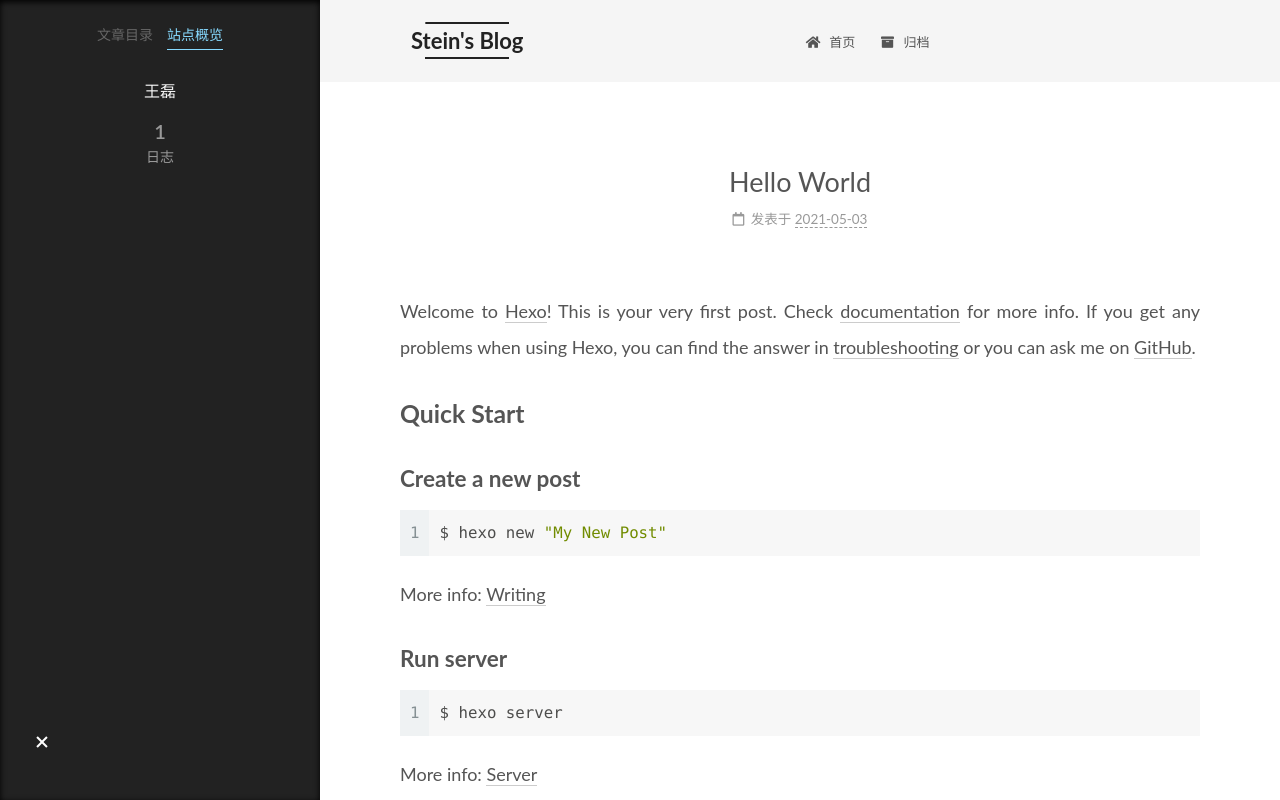
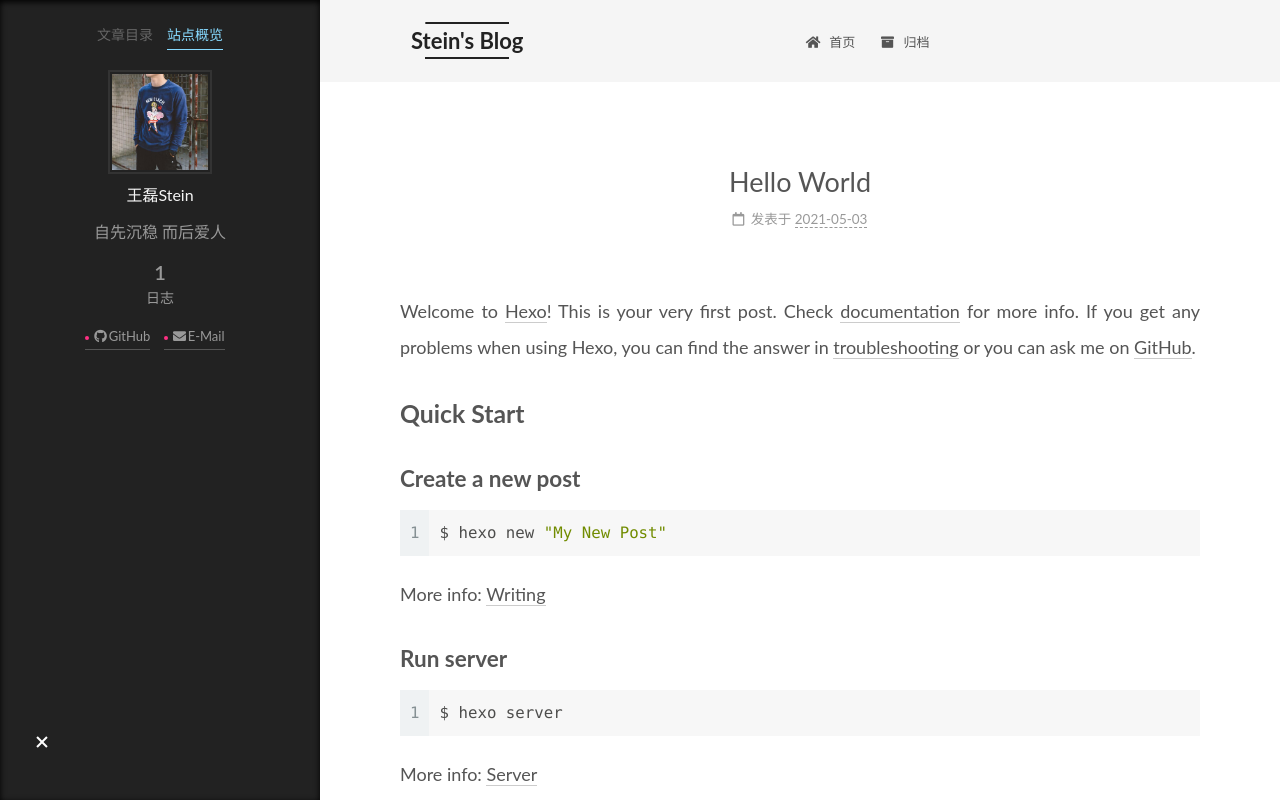
Before and after one commit to whyleit/kuopio.github.io, a plain HTML site: page 2021/05/03/hello-world/index.html in a window 1280 px wide. Both pictures are taken after a click on the item "站点概览". Shown: the top 800 px of the page. Drawn offline with Linux system fonts and the light colour scheme.

Commit message:
Site updated: 2021-05-03 15:09:27

```diff
--- a/2021/05/03/hello-world/index.html
+++ b/2021/05/03/hello-world/index.html
@@ -29,7 +29,7 @@
 <meta property="og:locale" content="zh_CN">
 <meta property="article:published_time" content="2021-05-03T02:40:58.279Z">
 <meta property="article:modified_time" content="2021-05-03T02:40:58.279Z">
-<meta property="article:author" content="王磊">
+<meta property="article:author" content="王磊Stein">
 <meta name="twitter:card" content="summary">
 
 <link rel="canonical" href="http://example.com/2021/05/03/hello-world/">
@@ -153,9 +153,9 @@
     <link itemprop="mainEntityOfPage" href="http://example.com/2021/05/03/hello-world/">
 
     <span hidden itemprop="author" itemscope itemtype="http://schema.org/Person">
-      <meta itemprop="image" content="/images/avatar.gif">
-      <meta itemprop="name" content="王磊">
-      <meta itemprop="description" content="">
+      <meta itemprop="image" content="/images/avatar.png">
+      <meta itemprop="name" content="王磊Stein">
+      <meta itemprop="description" content="自先沉稳 而后爱人">
     </span>
 
     <span hidden itemprop="publisher" itemscope itemtype="http://schema.org/Organization">
@@ -276,8 +276,10 @@
 
       <div class="site-overview-wrap sidebar-panel">
         <div class="site-author motion-element" itemprop="author" itemscope itemtype="http://schema.org/Person">
-  <p class="site-author-name" itemprop="name">王磊</p>
-  <div class="site-description" itemprop="description"></div>
+    <img class="site-author-image" itemprop="image" alt="王磊Stein"
+      src="/images/avatar.png">
+  <p class="site-author-name" itemprop="name">王磊Stein</p>
+  <div class="site-description" itemprop="description">自先沉稳 而后爱人</div>
 </div>
 <div class="site-state-wrap motion-element">
   <nav class="site-state">
@@ -290,6 +292,14 @@
       </div>
   </nav>
 </div>
+  <div class="links-of-author motion-element">
+      <span class="links-of-author-item">
+        <a href="https://github.com/kuopio" title="GitHub → https:&#x2F;&#x2F;github.com&#x2F;kuopio" rel="noopener" target="_blank"><i class="fab fa-github fa-fw"></i>GitHub</a>
+      </span>
+      <span class="links-of-author-item">
+        <a href="mailto:kuopio@163.com" title="E-Mail → mailto:kuopio@163.com" rel="noopener" target="_blank"><i class="fa fa-envelope fa-fw"></i>E-Mail</a>
+      </span>
+  </div>
 
 
 
@@ -316,7 +326,7 @@
   <span class="with-love">
     <i class="fa fa-heart"></i>
   </span>
-  <span class="author" itemprop="copyrightHolder">王磊</span>
+  <span class="author" itemprop="copyrightHolder">王磊Stein</span>
 </div>
   <div class="powered-by">由 <a href="https://hexo.io/" class="theme-link" rel="noopener" target="_blank">Hexo</a> & <a href="https://mist.theme-next.org/" class="theme-link" rel="noopener" target="_blank">NexT.Mist</a> 强力驱动
   </div>
--- a/css/main.css
+++ b/css/main.css
@@ -1168,7 +1168,7 @@ pre .javascript .function {
 }
 .links-of-author a::before,
 .links-of-author span.exturl::before {
-  background: #b88a83;
+  background: #ff3083;
   border-radius: 50%;
   content: ' ';
   display: inline-block;
```
Also changed, not shown: archives/2021/05/index.html (+17 -5 lines), archives/2021/index.html (+17 -5 lines), archives/index.html (+17 -5 lines), index.html (+20 -8 lines), images/avatar.png (added).
